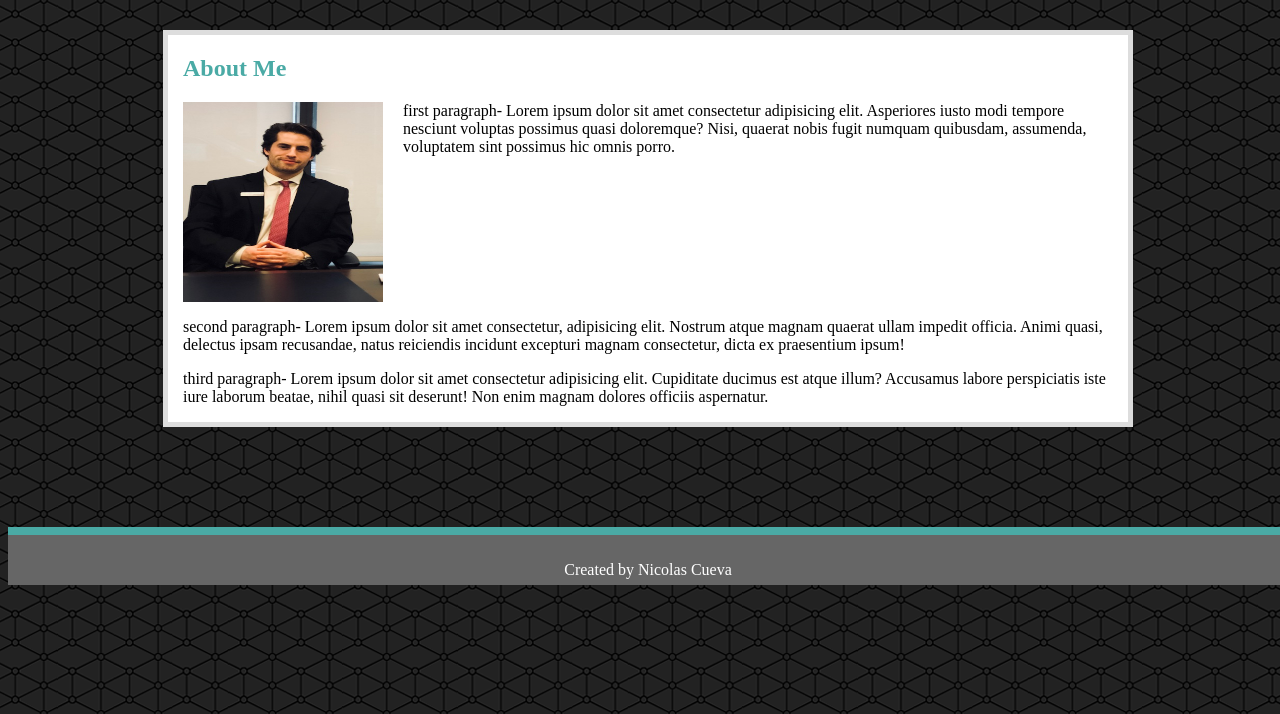
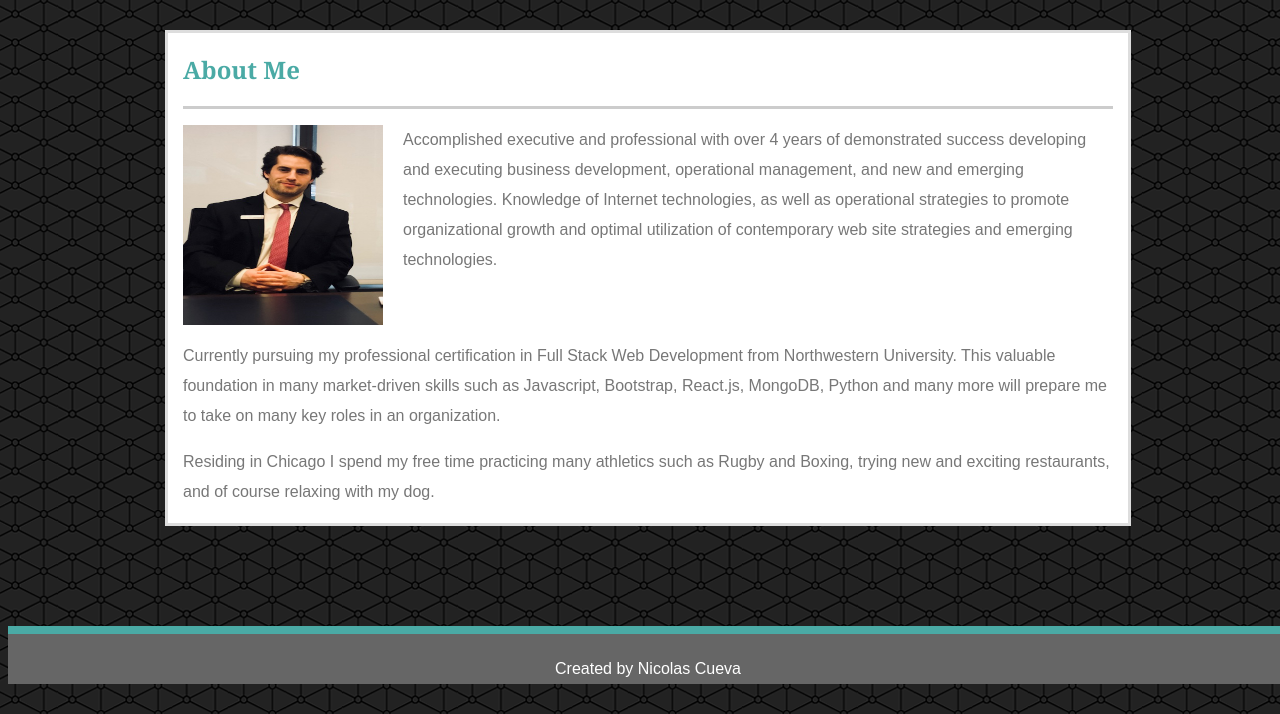
Before and after one commit to nicolascueva/Basic-Portfolio, a plain HTML site: page index.html in a window 1280 px wide. Shown: the part 86-800 px from the top of the page. Drawn offline with Linux system fonts and the light colour scheme.

Commit message:
Finished About Page

```diff
--- a/assets/css/style.css
+++ b/assets/css/style.css
@@ -26,7 +26,7 @@ margin-right: auto;
     height: 75px;
     background-color: #4aaaa5;
     font-family: Georgia, 'Times New Roman', Times, serif;
-    color: white;
+    color:#ffffff;
     font-size: 24px;
     text-align: center;
     vertical-align: middle;
@@ -54,13 +54,13 @@ li a {
     text-align: center;
     padding: 22px 16px;
     text-decoration: none;
-    font-family: Arial, Helvetica, sans-serif;
+    font-family: 'Arial', 'Helvetica Neue', Helvetica, sans-serif;
 }
 
 .clear {clear: both;}
 
 .maincontent {background-color:#ffffff;
- border: 5px solid #dddddd;
+ border: 3px solid #dddddd;
 
 }
 
@@ -73,11 +73,14 @@ vertical-align: bottom;
 line-height: 70px;
 margin-top: 100px;
 border-top: #4aaaa5 solid 8px;
+font-family:'Arial', 'Helvetica Neue', Helvetica, sans-serif ;
 }
 
 .mainsectiontitle {
     color: #4aaaa5;
     padding-left: 15px;
+    font-family: Georgia, 'Times New Roman', Times, serif;
+
 }
 
 .photoleft{
@@ -91,4 +94,21 @@ img {
 .paragraph {
    padding-left: 15px;
     padding-right: 15px;
+    color: #777777;
+    font-family: 'Arial', 'Helvetica Neue', Helvetica, sans-serif;
+    line-height: 30px;
 }
+
+.submitButton{
+    background-color: #4aaaa5;
+    color: #ffffff;
+    font-family: 'Arial', 'Helvetica Neue', Helvetica, sans-serif;
+}
+
+.maincontentLine{
+    idth:80%;
+    border-bottom:#cccccc solid 3px;
+    float: center;
+    margin-left: 15px;
+    margin-right: 15px;
+}
--- a/index.html
+++ b/index.html
@@ -42,10 +42,12 @@
 
         <h2 class="mainsectiontitle">About Me</h2> <!--title of main section content-->
 
-            <p class="paragraph"><img src="assets/images/chase_pic.png" width="200px" height="200px" alt="My Photo" class="photoleft"/>first paragraph- Lorem ipsum dolor sit amet consectetur adipisicing elit. Asperiores iusto modi tempore nesciunt voluptas possimus quasi doloremque? Nisi, quaerat nobis fugit numquam quibusdam, assumenda, voluptatem sint possimus hic omnis porro. </p>
+            <div class="maincontentLine"></div> <!--dividing border line for title of main content-->
+
+            <p class="paragraph"><img src="assets/images/chase_pic.png" width="200px" height="200px" alt="My Photo" class="photoleft"/>Accomplished executive and professional with over 4 years of demonstrated success developing and executing business development, operational management, and new and emerging technologies. Knowledge of Internet technologies, as well as operational strategies to promote organizational growth and optimal utilization of contemporary web site strategies and emerging technologies. </p>
                 <div class="clear"></div>
-            <p class="paragraph">second paragraph- Lorem ipsum dolor sit amet consectetur, adipisicing elit. Nostrum atque magnam quaerat ullam impedit officia. Animi quasi, delectus ipsam recusandae, natus reiciendis incidunt excepturi magnam consectetur, dicta ex praesentium ipsum!</p>
-            <p class="paragraph">third paragraph- Lorem ipsum dolor sit amet consectetur adipisicing elit. Cupiditate ducimus est atque illum? Accusamus labore perspiciatis iste iure laborum beatae, nihil quasi sit deserunt! Non enim magnam dolores officiis aspernatur.</p>
+            <p class="paragraph">Currently pursuing my professional certification in Full Stack Web Development from Northwestern University. This valuable foundation in many market-driven skills such as Javascript, Bootstrap, React.js, MongoDB, Python and many more will prepare me to take on many key roles in an organization.</p>
+            <p class="paragraph">Residing in Chicago I spend my free time practicing many athletics such as Rugby and Boxing, trying new and exciting restaurants, and of course relaxing with my dog.</p>
 
     </div>
 
```
Also changed, not shown: contact.html (+3 -1 lines), portfolio.html (+2 -0 lines).
